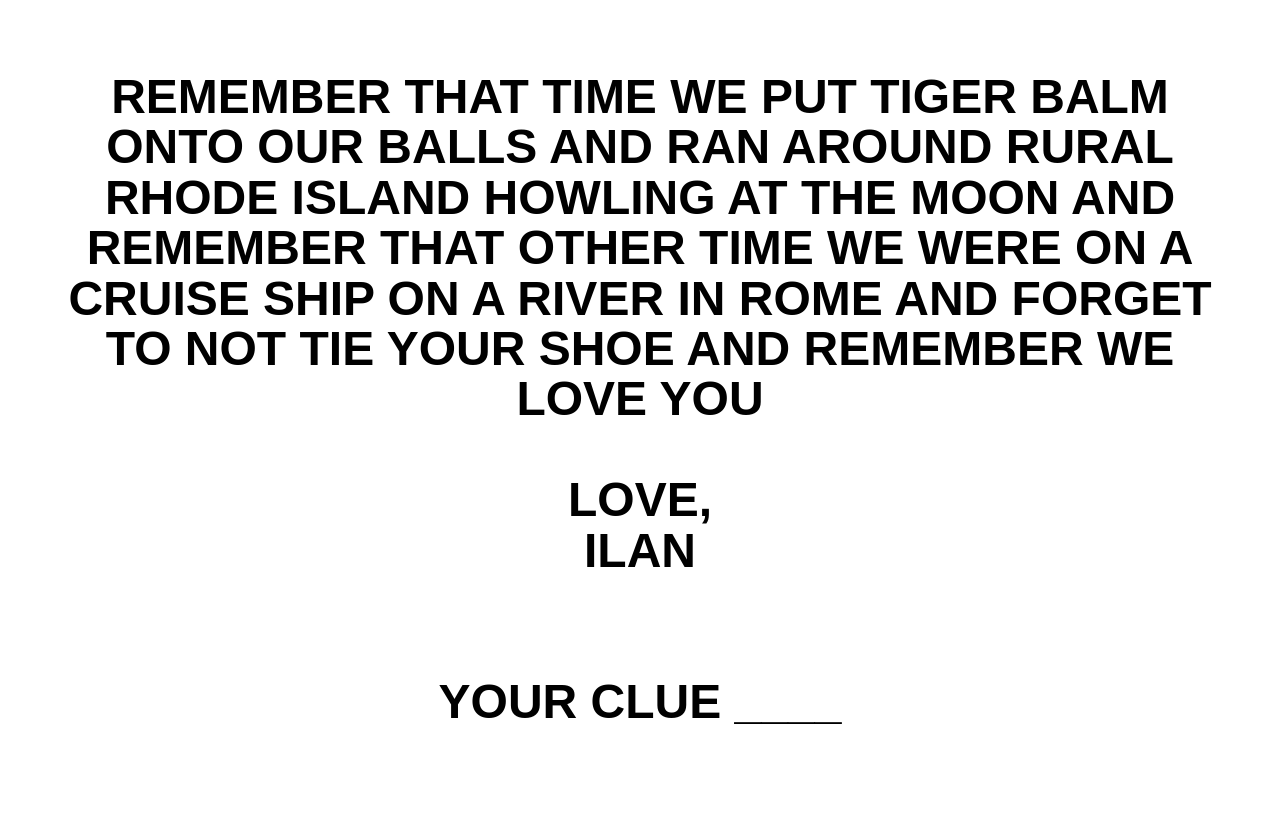
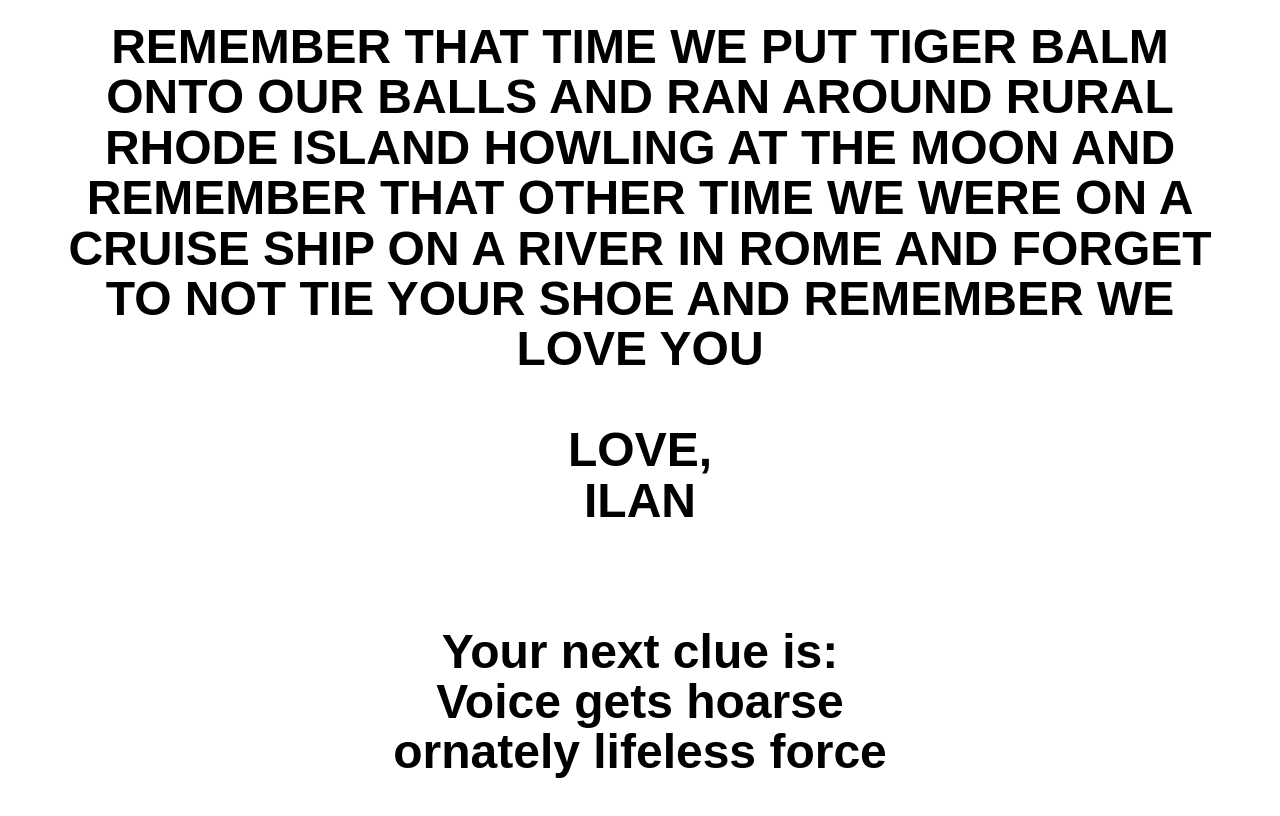
Before and after one commit to shwizle/gideon-11, a plain HTML site: page and-ran-around-rural-rhode-island-howling-at-the-moon-and-remember-that-other-time-we-were-on-a-cruise-ship-on-a-river-in-rome-and-forget-to-not-tie-your-shoe-and-remember-we-love-you/index.html in a window 1280 px wide. Shown: the top 816 px of the page. Drawn offline with Linux system fonts and the light colour scheme.

Commit message:
Update index.html

```diff
--- a/and-ran-around-rural-rhode-island-howling-at-the-moon-and-remember-that-other-time-we-were-on-a-cruise-ship-on-a-river-in-rome-and-forget-to-not-tie-your-shoe-and-remember-we-love-you/index.html
+++ b/and-ran-around-rural-rhode-island-howling-at-the-moon-and-remember-that-other-time-we-were-on-a-cruise-ship-on-a-river-in-rome-and-forget-to-not-tie-your-shoe-and-remember-we-love-you/index.html
@@ -36,7 +36,9 @@
     ILAN
     <BR><BR>
 <BR>
-YOUR CLUE ____
+Your next clue is:<br>
+    Voice gets hoarse<br>
+    ornately lifeless force
 
 
   </div>
```
